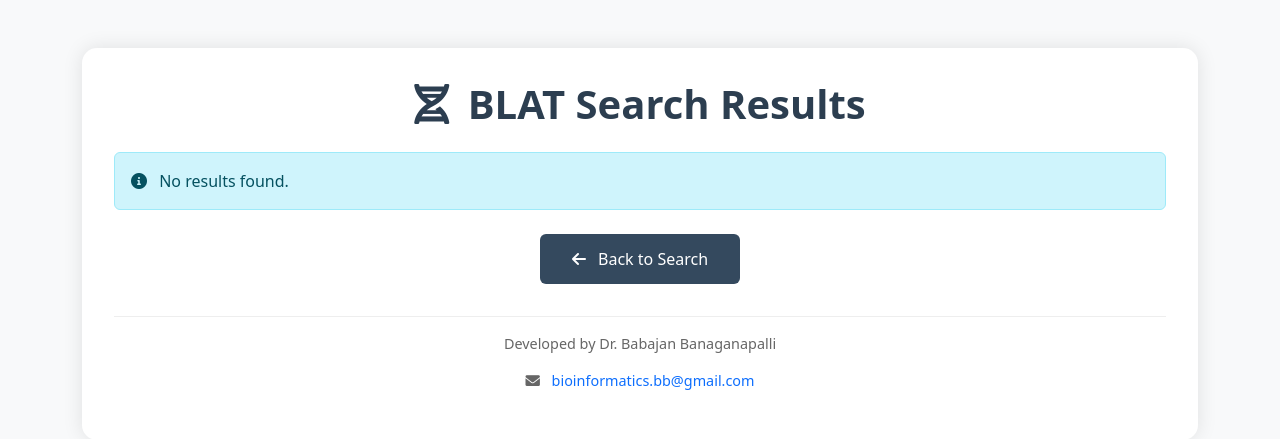
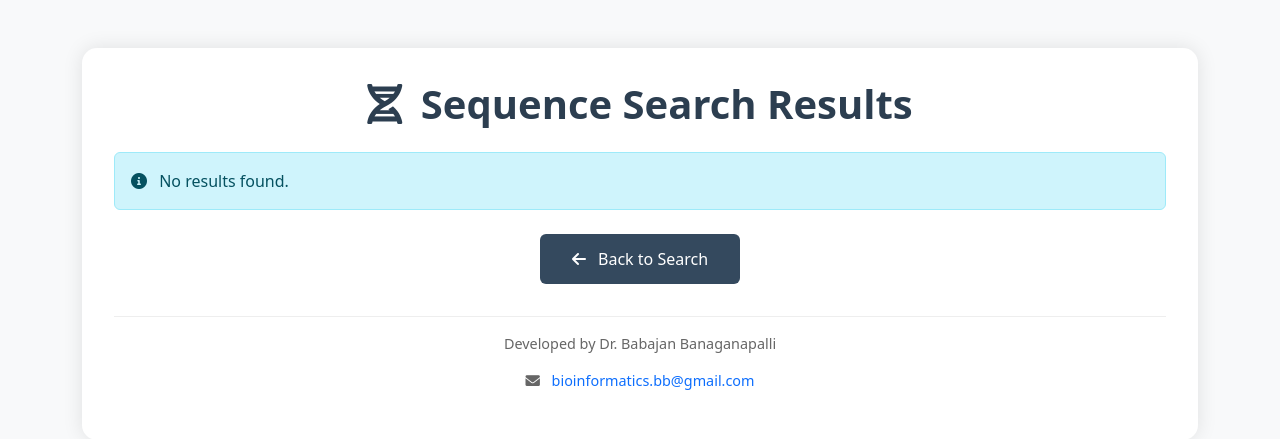
Before and after one commit to jaannawaz/Sequence-Search-Tool, a Flask app: template templates/results.html in a window 1280 px wide. Shown: the top 439 px of the page. Run offline with Flask 2, Linux system fonts and the light colour scheme; the template is opened without the code that fills it, so the values that code supplies are empty.

Commit message:
Update results.html

```diff
--- a/templates/results.html
+++ b/templates/results.html
@@ -55,7 +55,7 @@
         <div class="main-container">
             <h1 class="title text-center">
                 <i class="fas fa-dna me-2"></i>
-                BLAT Search Results
+                Sequence Search Results
             </h1>
 
             {% if results %}
```
